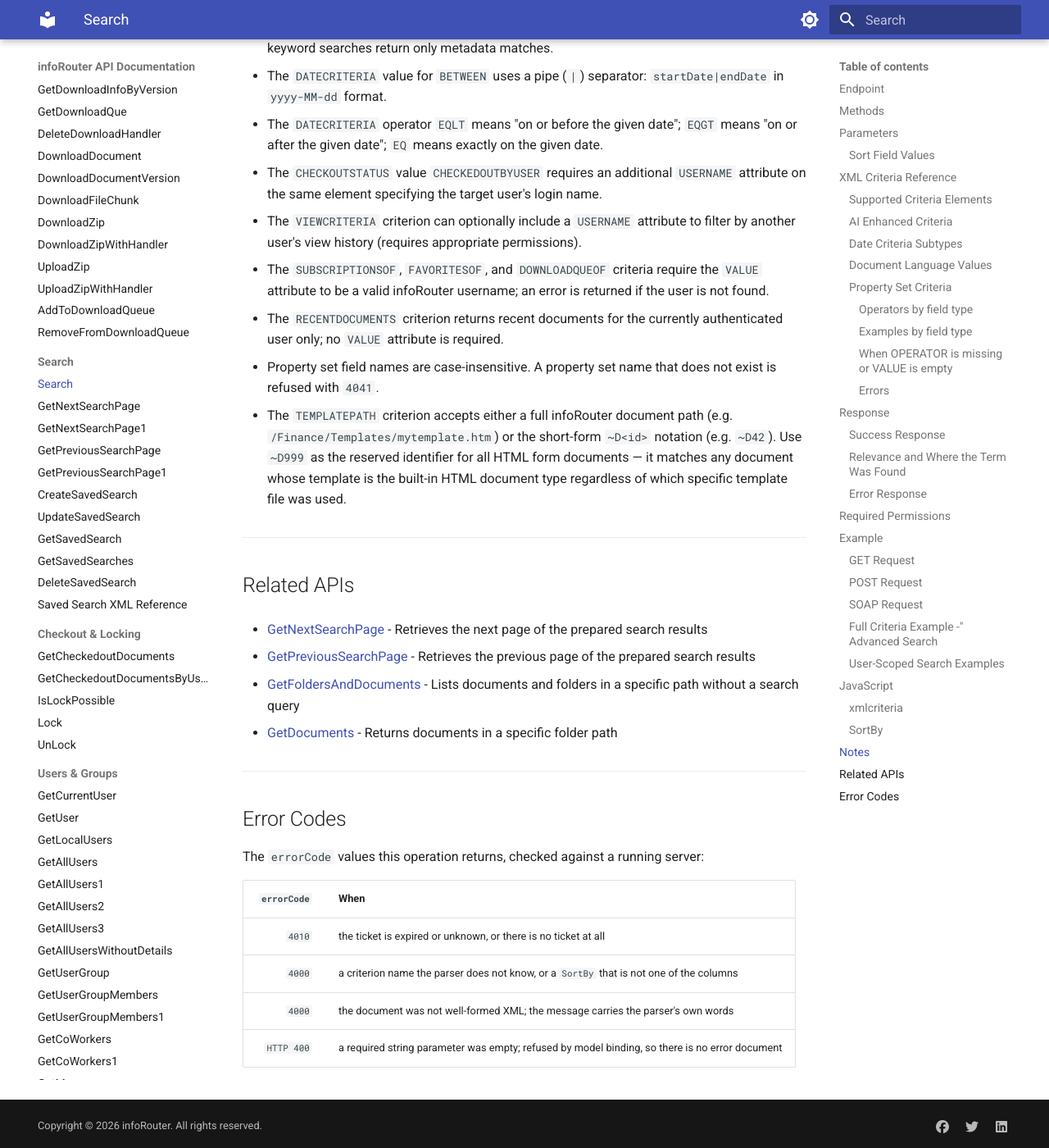
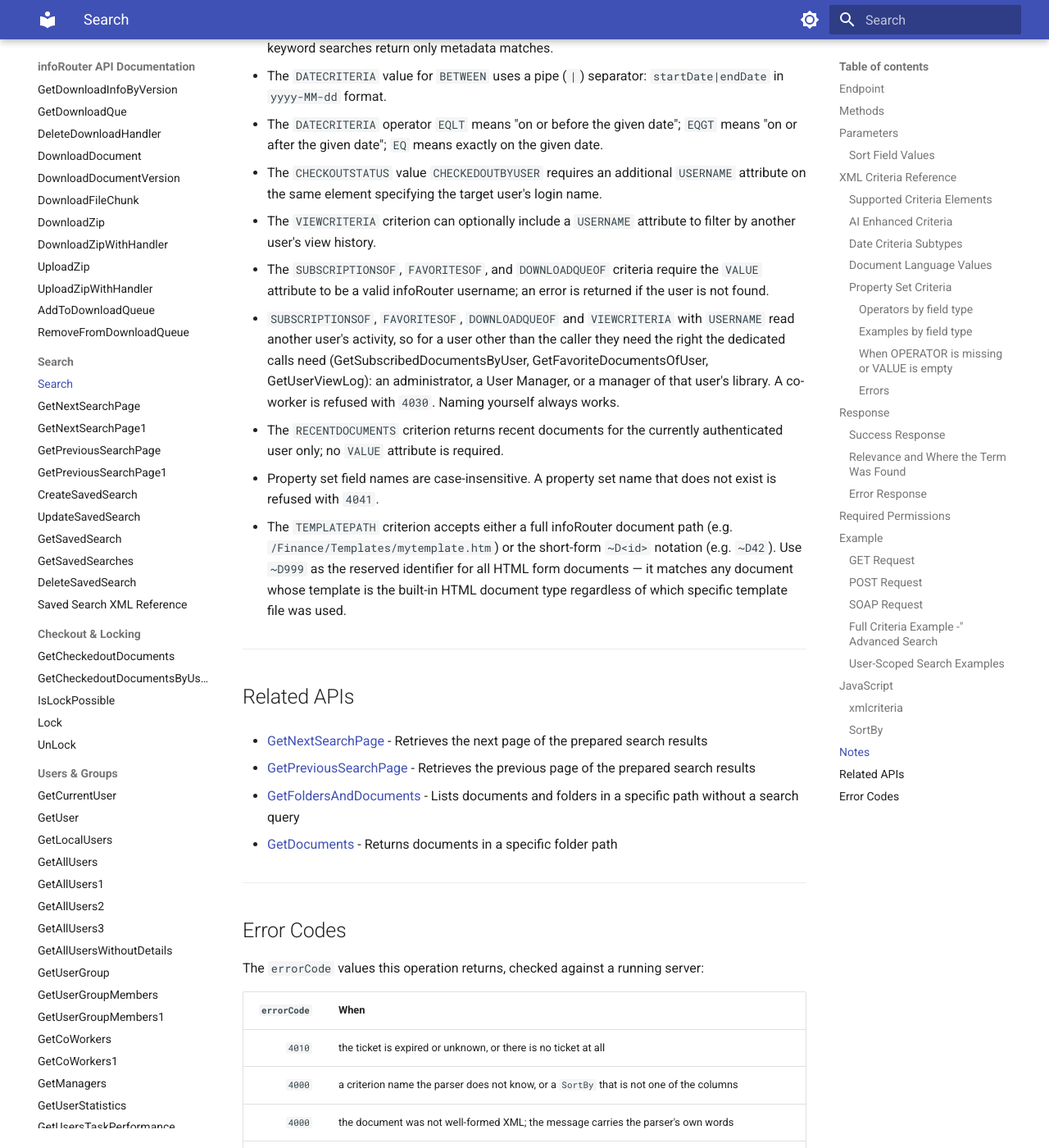
Before and after one commit to inforouter/apidocs, an MkDocs documentation site: the page built from docs/Search.md, in a window 1280 px wide and 1400 px high, scrolled down 18558 px. Shown: the whole window at 82% size. Built offline with MkDocs 1.6.1 and Material for MkDocs 9.7.7, drawn with Linux system fonts in a browser that asks for light colours; some of the changed text lies outside the part shown.

Commit message:
Search: criteria reading another user's lists need the activity-lists right
Co-Authored-By: Claude Opus 5.5 <noreply@anthropic.com>

```diff
--- a/docs/Search.md
+++ b/docs/Search.md
@@ -684,9 +684,10 @@ the parser does not recognise.
 
 - The `CHECKOUTSTATUS` value `CHECKEDOUTBYUSER` requires an additional `USERNAME` attribute on the same element specifying the target user's login name.
 
-- The `VIEWCRITERIA` criterion can optionally include a `USERNAME` attribute to filter by another user's view history (requires appropriate permissions).
+- The `VIEWCRITERIA` criterion can optionally include a `USERNAME` attribute to filter by another user's view history.
 
 - The `SUBSCRIPTIONSOF`, `FAVORITESOF`, and `DOWNLOADQUEOF` criteria require the `VALUE` attribute to be a valid infoRouter username; an error is returned if the user is not found.
+- `SUBSCRIPTIONSOF`, `FAVORITESOF`, `DOWNLOADQUEOF` and `VIEWCRITERIA` with `USERNAME` read another user's activity, so for a user other than the caller they need the right the dedicated calls need (GetSubscribedDocumentsByUser, GetFavoriteDocumentsOfUser, GetUserViewLog): an administrator, a User Manager, or a manager of that user's library. A co-worker is refused with `4030`. Naming yourself always works.
 
 - The `RECENTDOCUMENTS` criterion returns recent documents for the currently authenticated user only; no `VALUE` attribute is required.
 
@@ -717,4 +718,5 @@ The `errorCode` values this operation returns, checked against a running server:
 | `4010` | the ticket is expired or unknown, or there is no ticket at all |
 | `4000` | a criterion name the parser does not know, or a `SortBy` that is not one of the columns |
 | `4000` | the document was not well-formed XML; the message carries the parser's own words |
+| `4030` | a criterion names another user whose lists or view history the caller may not read, or a user the caller may not see |
 | `HTTP 400` | a required string parameter was empty; refused by model binding, so there is no error document |
```
Also changed, not shown: docs/AdministrativeRoles.md (+2 -1 lines).
